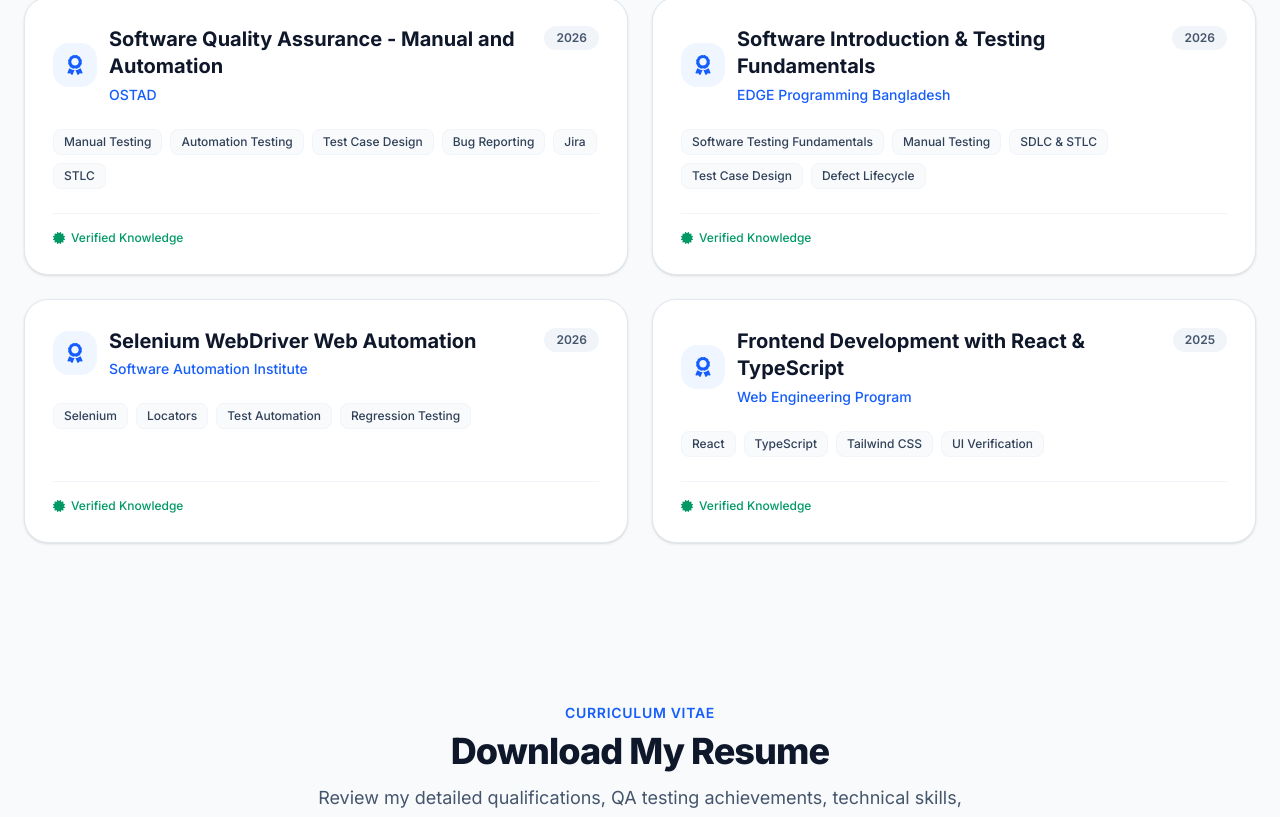
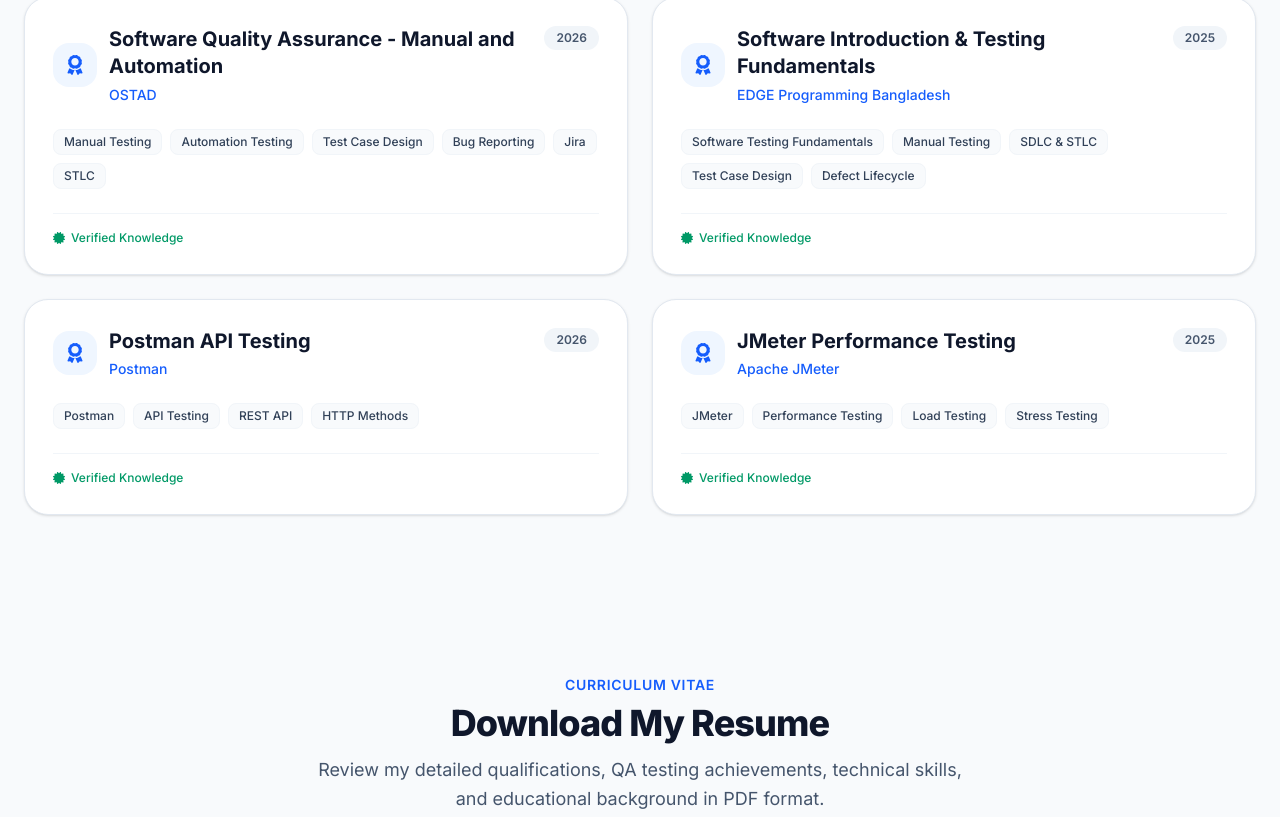
Before and after one commit to naimuropu-cell/naimuropu-cell.github.io, a React (Vite) app: page / in a window 1280 px wide. Shown: the part 7730-8547 px from the top of the page. Built offline with nearby package versions, Linux system fonts and the light colour scheme.

Commit message:
Update certifications: set EDGE year to 2025, add Postman API Testing and JMeter Performance Testing

```diff
--- a/src/data/certifications.ts
+++ b/src/data/certifications.ts
@@ -26,7 +26,7 @@ export const certifications: Certification[] = [
     id: 2,
     title: "Software Introduction & Testing Fundamentals",
     issuer: "EDGE Programming Bangladesh",
-    issueDate: "2026",
+    issueDate: "2025",
     skills: [
       "Software Testing Fundamentals",
       "Manual Testing",
@@ -37,16 +37,16 @@ export const certifications: Certification[] = [
   },
   {
     id: 3,
-    title: "Selenium WebDriver Web Automation",
-    issuer: "Software Automation Institute",
+    title: "Postman API Testing",
+    issuer: "Postman",
     issueDate: "2026",
-    skills: ["Selenium", "Locators", "Test Automation", "Regression Testing"],
+    skills: ["Postman", "API Testing", "REST API", "HTTP Methods"],
   },
   {
     id: 4,
-    title: "Frontend Development with React & TypeScript",
-    issuer: "Web Engineering Program",
+    title: "JMeter Performance Testing",
+    issuer: "Apache JMeter",
     issueDate: "2025",
-    skills: ["React", "TypeScript", "Tailwind CSS", "UI Verification"],
+    skills: ["JMeter", "Performance Testing", "Load Testing", "Stress Testing"],
   },
 ];
```
